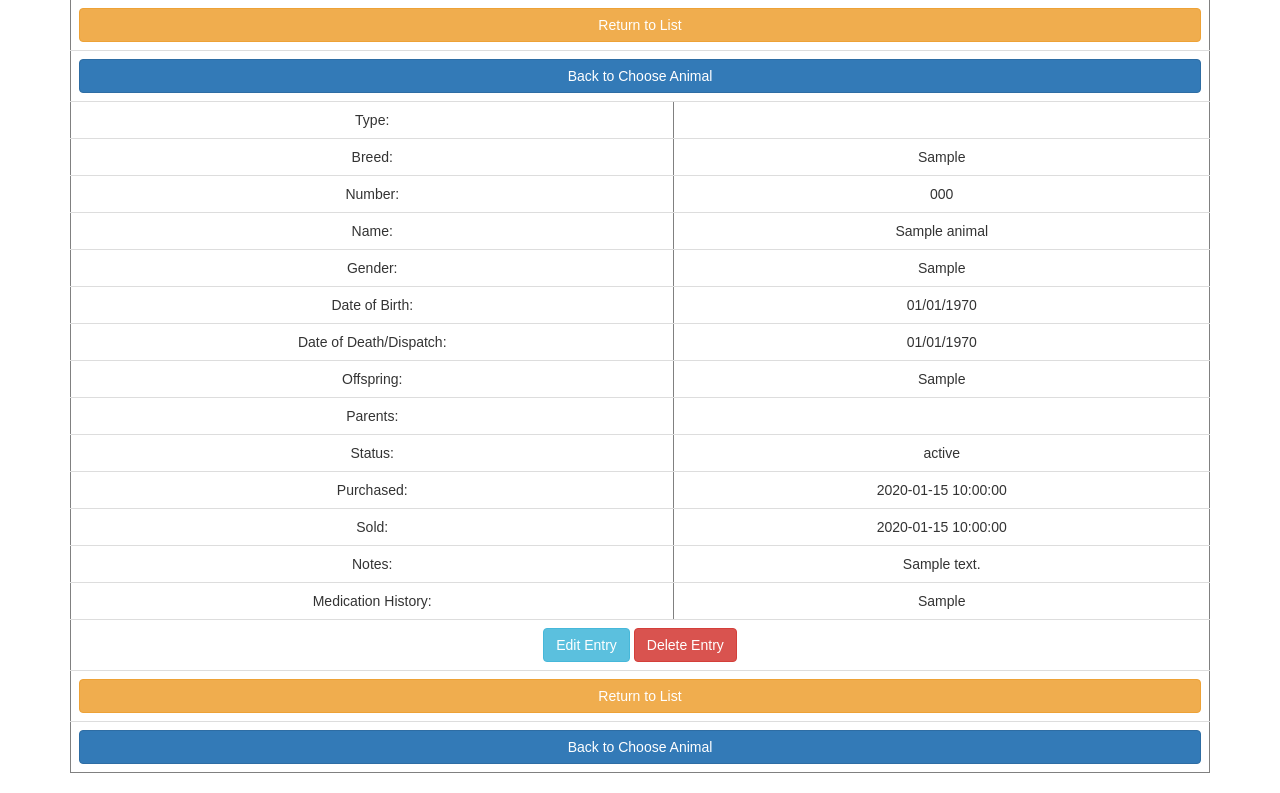
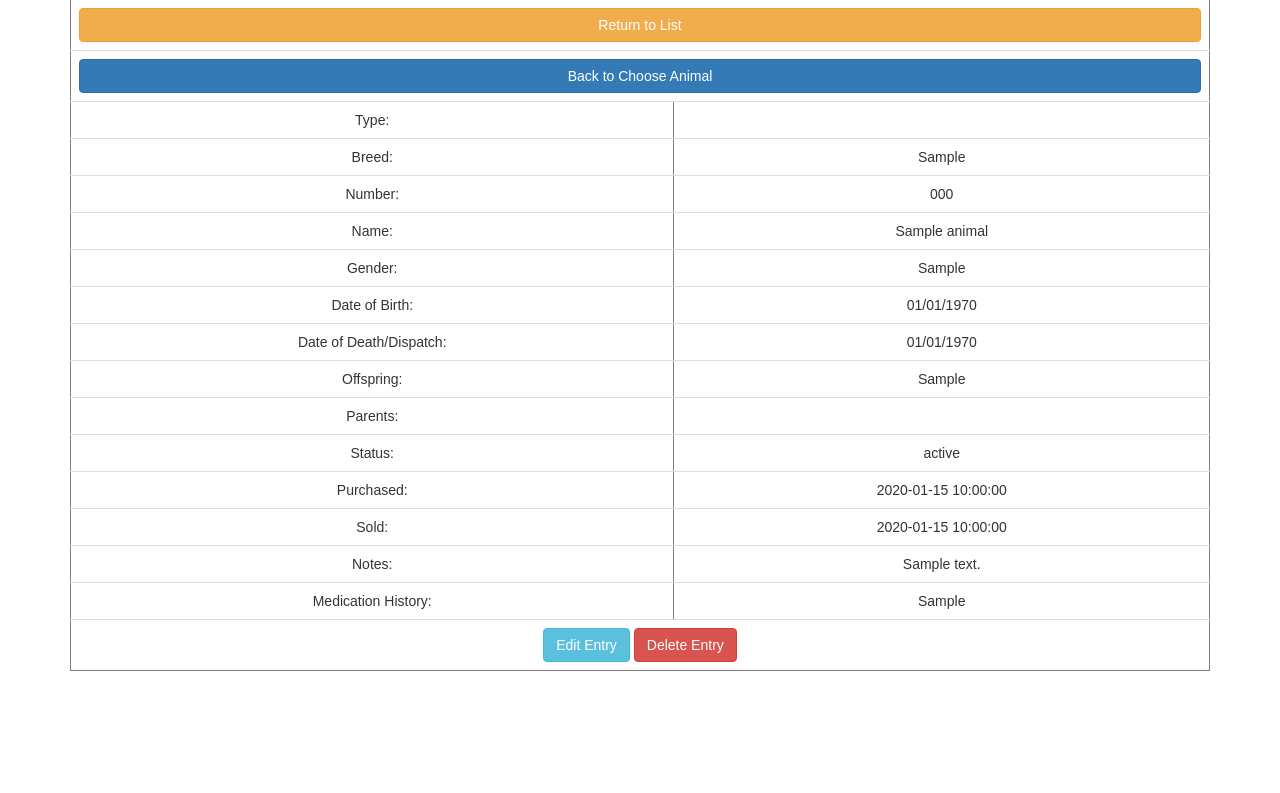
Before and after one commit to breekru/FarmApp, a PHP site: page /view.php?id=1 in a window 1280 px wide. Shown: the part 421-1214 px from the top of the page. After the commit the page ends 1092 px from the top, so only its background shows below. Run offline with PHP 8.4, Linux system fonts and the light colour scheme; the visitor is signed in with stand-in values (Sample User, id 1); tables that the repository leaves empty or names only in its code hold one stand-in row (values such as "Sample post"); grey boxes marked "Sample" are stand-in pictures.

Commit message:
Removed bottom navigation on view

```diff
--- a/view.php
+++ b/view.php
@@ -251,20 +251,7 @@ while($row = mysqli_fetch_assoc($result)) {
 </div>
     </td>
     </tr>
-    <tr>
-        <td colspan="2" align="center">
-            <div align="center">
-                <a href=<?php echo $return; ?>.php class="btn btn-block btn-warning">Return to List</a>
-            </div>
-        </td>
-    </tr>
-    <tr>
-        <td colspan="2" align="center">
-            <div align="center">
-                <a href="choose.php" class="btn btn-block btn-primary">Back to Choose Animal</a>
-            </div>
-        </td>
-    </tr>
+
 
 <?php $count++; } ?>
 </tbody>
```
